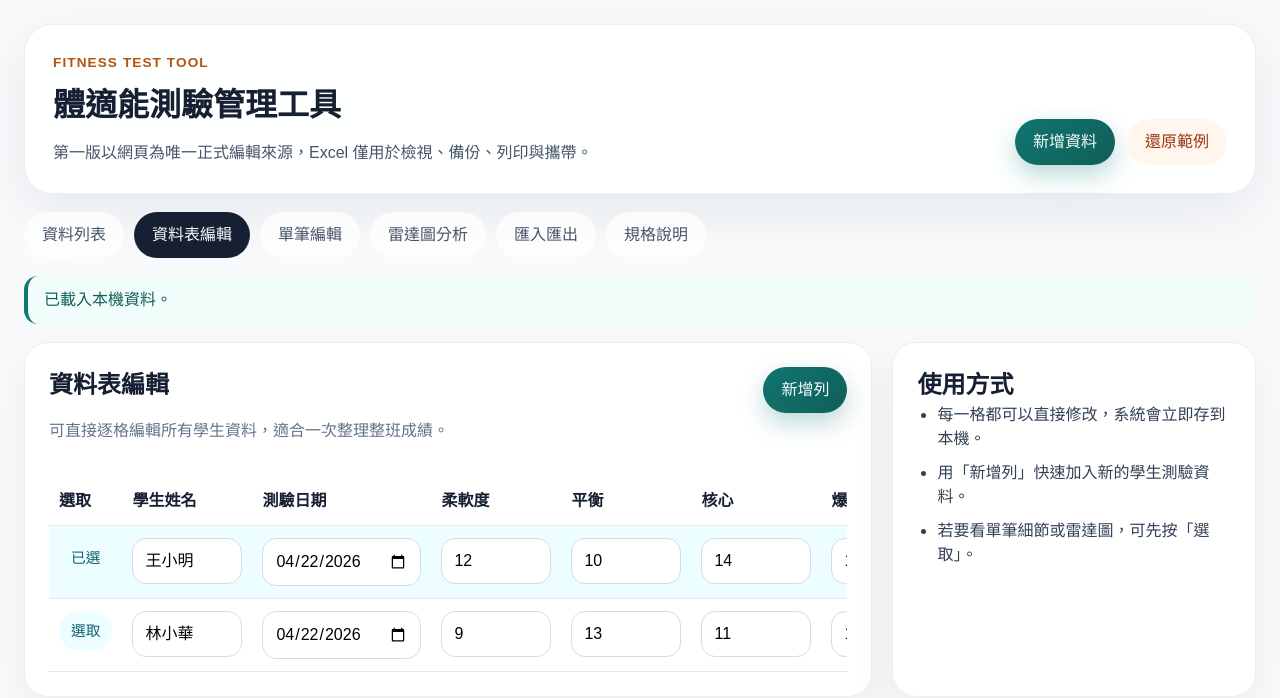
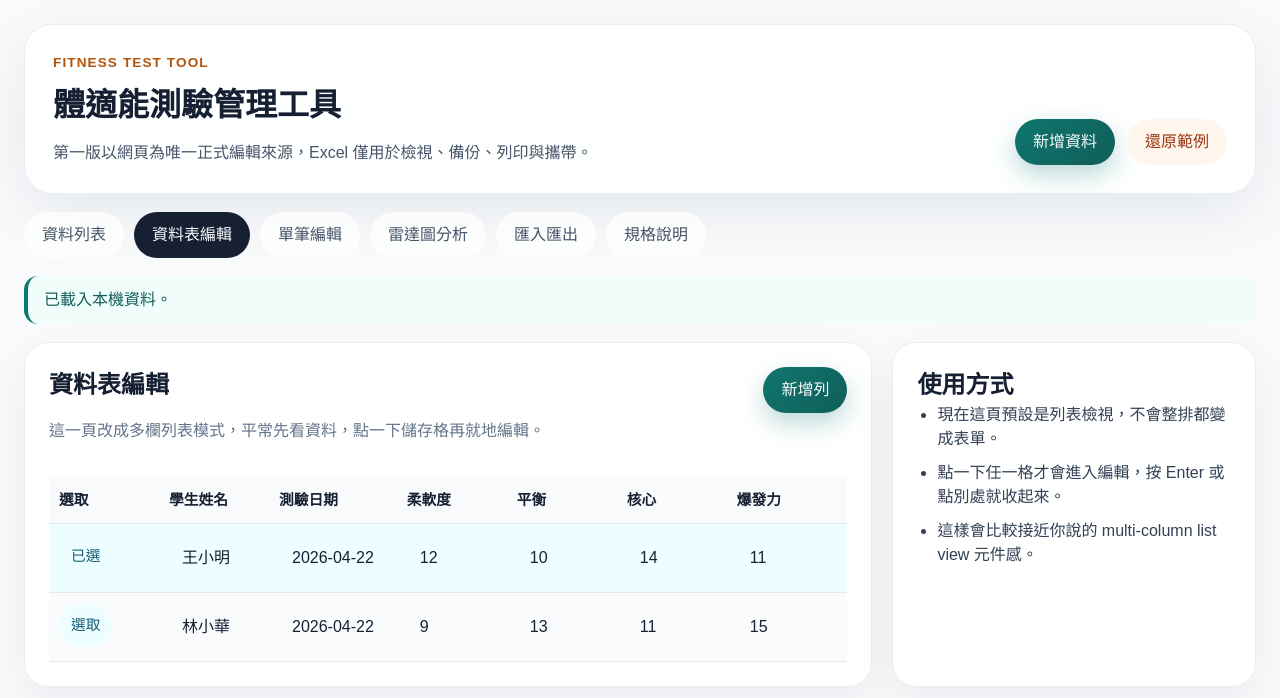
Before and after one commit to falcon12400/fitness-test-tool, a React (Vite) app: page / in a window 1280 px wide. Both pictures are taken after a click on the button "資料表編輯". Shown: the top 698 px of the page. Built offline with nearby package versions, Linux system fonts and the light colour scheme.

Commit message:
Refine table view into list-style editor

```diff
--- a/src/App.tsx
+++ b/src/App.tsx
@@ -13,6 +13,13 @@ type TabKey =
   | "analysis"
   | "transfer"
   | "docs";
+
+type EditableField = keyof FitnessRecord;
+
+type ActiveCell = {
+  recordId: string;
+  field: EditableField;
+} | null;
 
 const tabs: Array<{ key: TabKey; label: string }> = [
   { key: "records", label: "資料列表" },
@@ -72,6 +79,7 @@ export default function App() {
   );
   const [searchText, setSearchText] = useState("");
   const [message, setMessage] = useState("已載入本機資料。");
+  const [activeCell, setActiveCell] = useState<ActiveCell>(null);
 
   useEffect(() => {
     saveAppData(data);
@@ -184,7 +192,7 @@ export default function App() {
 
   function updateTableField(
     recordId: string,
-    field: keyof FitnessRecord,
+    field: EditableField,
     value: string,
   ): void {
     setData((current) => ({
@@ -207,6 +215,14 @@ export default function App() {
         };
       }),
     }));
+  }
+
+  function beginCellEdit(recordId: string, field: EditableField): void {
+    setActiveCell({ recordId, field });
+  }
+
+  function stopCellEdit(): void {
+    setActiveCell(null);
   }
 
   async function handleImportChange(
@@ -260,6 +276,53 @@ export default function App() {
     const maxValue = Math.max(...values);
     const maxIndex = values.indexOf(maxValue);
     return data.itemLabels[maxIndex] ?? "未設定";
+  }
+
+  function renderTableCell(
+    record: FitnessRecord,
+    field: EditableField,
+    value: string | number,
+    options?: {
+      inputType?: "text" | "number" | "date";
+      min?: number;
+      step?: number;
+      className?: string;
+    },
+  ) {
+    const isEditing =
+      activeCell?.recordId === record.id && activeCell.field === field;
+
+    if (isEditing) {
+      return (
+        <input
+          autoFocus
+          className={options?.className}
+          min={options?.min}
+          onBlur={stopCellEdit}
+          onChange={(event) =>
+            updateTableField(record.id, field, event.target.value)
+          }
+          onKeyDown={(event) => {
+            if (event.key === "Enter" || event.key === "Escape") {
+              stopCellEdit();
+            }
+          }}
+          step={options?.step}
+          type={options?.inputType ?? "text"}
+          value={String(value)}
+        />
+      );
+    }
+
+    return (
+      <button
+        className="cell-display"
+        onClick={() => beginCellEdit(record.id, field)}
+        type="button"
+      >
+        {String(value || "") || "—"}
+      </button>
+    );
   }
 
   return (
@@ -399,7 +462,7 @@ export default function App() {
               <div className="panel-header">
                 <div>
                   <h2>資料表編輯</h2>
-                  <p>可直接逐格編輯所有學生資料，適合一次整理整班成績。</p>
+                  <p>這一頁改成多欄列表模式，平常先看資料，點一下儲存格再就地編輯。</p>
                 </div>
                 <div className="button-row">
                   <button
@@ -443,60 +506,23 @@ export default function App() {
                             {record.id === selectedId ? "已選" : "選取"}
                           </button>
                         </td>
+                        <td>{renderTableCell(record, "studentName", record.studentName)}</td>
                         <td>
-                          <input
-                            onChange={(event) =>
-                              updateTableField(
-                                record.id,
-                                "studentName",
-                                event.target.value,
-                              )
-                            }
-                            value={record.studentName}
-                          />
-                        </td>
-                        <td>
-                          <input
-                            onChange={(event) =>
-                              updateTableField(
-                                record.id,
-                                "testDate",
-                                event.target.value,
-                              )
-                            }
-                            type="date"
-                            value={record.testDate}
-                          />
+                          {renderTableCell(record, "testDate", record.testDate, {
+                            inputType: "date",
+                          })}
                         </td>
                         {scoreFields.map((field) => (
                           <td key={field}>
-                            <input
-                              min="0"
-                              onChange={(event) =>
-                                updateTableField(
-                                  record.id,
-                                  field,
-                                  event.target.value,
-                                )
-                              }
-                              step="1"
-                              type="number"
-                              value={record[field]}
-                            />
+                            {renderTableCell(record, field, record[field], {
+                              inputType: "number",
+                              min: 0,
+                              step: 1,
+                              className: "cell-input-number",
+                            })}
                           </td>
                         ))}
-                        <td>
-                          <input
-                            onChange={(event) =>
-                              updateTableField(
-                                record.id,
-                                "comment",
-                                event.target.value,
-                              )
-                            }
-                            value={record.comment}
-                          />
-                        </td>
+                        <td>{renderTableCell(record, "comment", record.comment)}</td>
                         <td>
                           <button
                             className="row-delete-button"
@@ -515,9 +541,9 @@ export default function App() {
             <section className="panel side-panel">
               <h2>使用方式</h2>
               <ul className="plain-list">
-                <li>每一格都可以直接修改，系統會立即存到本機。</li>
-                <li>用「新增列」快速加入新的學生測驗資料。</li>
-                <li>若要看單筆細節或雷達圖，可先按「選取」。</li>
+                <li>現在這頁預設是列表檢視，不會整排都變成表單。</li>
+                <li>點一下任一格才會進入編輯，按 Enter 或點別處就收起來。</li>
+                <li>這樣會比較接近你說的 multi-column list view 元件感。</li>
               </ul>
             </section>
           </>
--- a/src/styles.css
+++ b/src/styles.css
@@ -191,8 +191,7 @@ button {
 
 .search-input,
 .form-grid input,
-.form-grid textarea,
-.table-editor input {
+.form-grid textarea {
   width: 100%;
   border: 1px solid #d6dbe5;
   border-radius: 14px;
@@ -230,9 +229,50 @@ tbody tr.is-selected {
   vertical-align: top;
 }
 
+.table-editor {
+  min-width: 1120px;
+}
+
+.table-editor thead th {
+  position: sticky;
+  top: 0;
+  z-index: 1;
+  background: #f8fafc;
+  font-size: 0.92rem;
+}
+
+.table-editor tbody tr:nth-child(even) {
+  background: rgba(248, 250, 252, 0.72);
+}
+
+.table-editor td {
+  min-width: 110px;
+}
+
+.cell-display,
 .table-editor input {
-  min-width: 110px;
-  padding: 10px 12px;
+  width: 100%;
+  min-height: 40px;
+  padding: 9px 12px;
+  border: 1px solid transparent;
+  border-radius: 12px;
+  background: transparent;
+  color: #172033;
+  text-align: left;
+}
+
+.cell-display:hover {
+  background: #ffffff;
+  border-color: #d6dbe5;
+}
+
+.table-editor input {
+  border-color: #94a3b8;
+  background: #ffffff;
+}
+
+.cell-input-number {
+  text-align: right;
 }
 
 .row-action-button,
```
